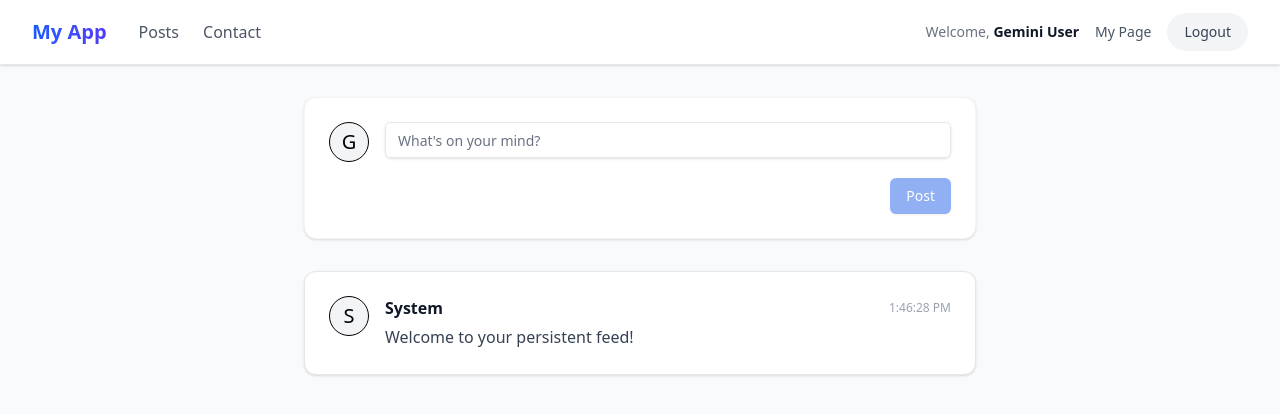
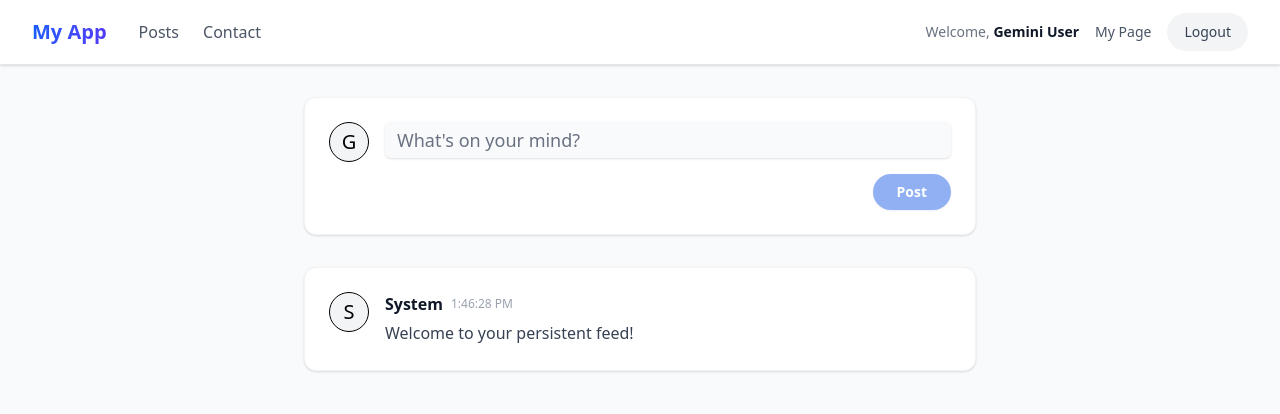
Before and after one commit to lemongrass636-oss/react-mastery, a React (Vite) app: page / in a window 1280 px wide. Both pictures are taken after a click on the button "Login with shadcn". Shown: the top 414 px of the page. Built offline with nearby package versions, Linux system fonts and the light colour scheme.

Commit message:
投稿の削除機能追加

```diff
--- a/src/features/posts/PostsPage.tsx
+++ b/src/features/posts/PostsPage.tsx
@@ -5,49 +5,94 @@ import { Input } from '@/components/ui/input';
 import { Avatar } from '@/components/ui/avatar';
 
 export const PostsPage = () => {
-  const { user, posts, addPost } = useAuthStore();
+  // ストアから必要な状態とアクションを取得
+  const { user, posts, addPost, deletePost } = useAuthStore();
   const [newPost, setNewPost] = useState('');
 
+  // 投稿処理
   const handlePost = () => {
     if (!newPost.trim()) return;
     addPost(newPost);
-    setNewPost(''); // 入力欄を空にする
+    setNewPost(''); // 入力欄をクリア
   };
 
   return (
-    <div className="max-w-2xl mx-auto space-y-8">
-      {/* 投稿入力エリア */}
+    <div className="max-w-2xl mx-auto space-y-8 pb-12">
+      {/* --- 投稿入力エリア --- */}
       <div className="bg-white p-6 rounded-xl shadow-sm border border-gray-100 space-y-4">
         <div className="flex gap-4">
-          <Avatar fallback={user?.name[0] || 'U'} className="h-10 w-10" />
+          <Avatar fallback={user?.name?.[0] || 'U'} className="h-10 w-10 shrink-0" />
+          <div className="flex-1 space-y-4">
             <Input
               placeholder="What's on your mind?"
               value={newPost}
               onChange={(e) => setNewPost(e.target.value)}
-            onKeyDown={(e) => e.key === 'Enter' && handlePost()}
+              // Enterキーでも投稿できるように
+              onKeyDown={(e) => {
+                if (e.key === 'Enter' && !e.nativeEvent.isComposing) {
+                  handlePost();
+                }
+              }}
+              className="border-none bg-gray-50 focus-visible:ring-1 focus-visible:ring-blue-500 text-lg"
             />
-        </div>
             <div className="flex justify-end">
-          <Button onClick={handlePost} disabled={!newPost.trim()}>
+              <Button
+                onClick={handlePost}
+                disabled={!newPost.trim()}
+                className="rounded-full px-6 font-bold"
+              >
                 Post
               </Button>
             </div>
           </div>
-
-      {/* 投稿一覧エリア */}
-      <div className="space-y-4">
-        {posts.map((post) => (
-          <div key={post.id} className="bg-white p-6 rounded-xl shadow-sm border border-gray-200 flex gap-4 animate-in fade-in slide-in-from-top-2">
-            <Avatar fallback={post.authorName[0]} className="h-10 w-10" />
-            <div className="flex-1">
-              <div className="flex justify-between items-center mb-1">
-                <span className="font-bold text-gray-900">{post.authorName}</span>
-                <span className="text-xs text-gray-400">{post.createdAt}</span>
-              </div>
-              <p className="text-gray-700 leading-relaxed">{post.content}</p>
         </div>
       </div>
-        ))}
+
+      {/* --- 投稿一覧エリア --- */}
+      <div className="space-y-4">
+        {posts.length === 0 ? (
+          <div className="text-center py-12 text-gray-400">
+            No posts yet. Be the first to say something!
+          </div>
+        ) : (
+          posts.map((post) => (
+            <div
+              key={post.id}
+              className="bg-white p-6 rounded-xl shadow-sm border border-gray-100 flex gap-4 group transition-all hover:border-gray-200"
+            >
+              {/* 投稿者のアバター */}
+              <Avatar fallback={post.authorName[0]} className="h-10 w-10 shrink-0" />
+
+              <div className="flex-1 min-w-0">
+                <div className="flex justify-between items-start mb-1">
+                  <div className="flex items-center gap-2 overflow-hidden">
+                    <span className="font-bold text-gray-900 truncate">{post.authorName}</span>
+                    <span className="text-xs text-gray-400 shrink-0">{post.createdAt}</span>
+                  </div>
+
+                  {/* 【削除ロジック】自分の名前と投稿者名が一致する場合のみ表示 */}
+                  {user?.name === post.authorName && (
+                    <button
+                      onClick={() => {
+                        if (window.confirm('Are you sure you want to delete this post?')) {
+                          deletePost(post.id);
+                        }
+                      }}
+                      className="opacity-0 group-hover:opacity-100 transition-opacity text-xs font-medium text-gray-400 hover:text-red-500 px-2 py-1 rounded-md hover:bg-red-50"
+                    >
+                      Delete
+                    </button>
+                  )}
+                </div>
+
+                {/* 投稿本文 */}
+                <p className="text-gray-700 leading-relaxed break-words">
+                  {post.content}
+                </p>
+              </div>
+            </div>
+          ))
+        )}
       </div>
     </div>
   );
--- a/src/store/useAuthStore.ts
+++ b/src/store/useAuthStore.ts
@@ -22,6 +22,7 @@ interface AuthState {
   logout: () => void;
   updateProfile: (newName: string) => void;
   addPost: (content: string) => void;
+  deletePost: (id: string) => void;
 }
 
 // 2. persist で全体を囲みます
@@ -57,6 +58,11 @@ export const useAuthStore = create<AuthState>()(
           ...state.posts,
         ]
       })),
+      // --- 削除アクション ---
+      // 指定されたID以外の投稿だけを残す（filterを使う）
+      deletePost: (id) => set((state) => ({
+        posts: state.posts.filter((post) => post.id !== id)
+      })),
     }),
     {
       name: 'my-app-storage', // 3. localStorage に保存される際のキー名（何でもOK）
```
Lines whose indentation alone changed are shown as unchanged.
